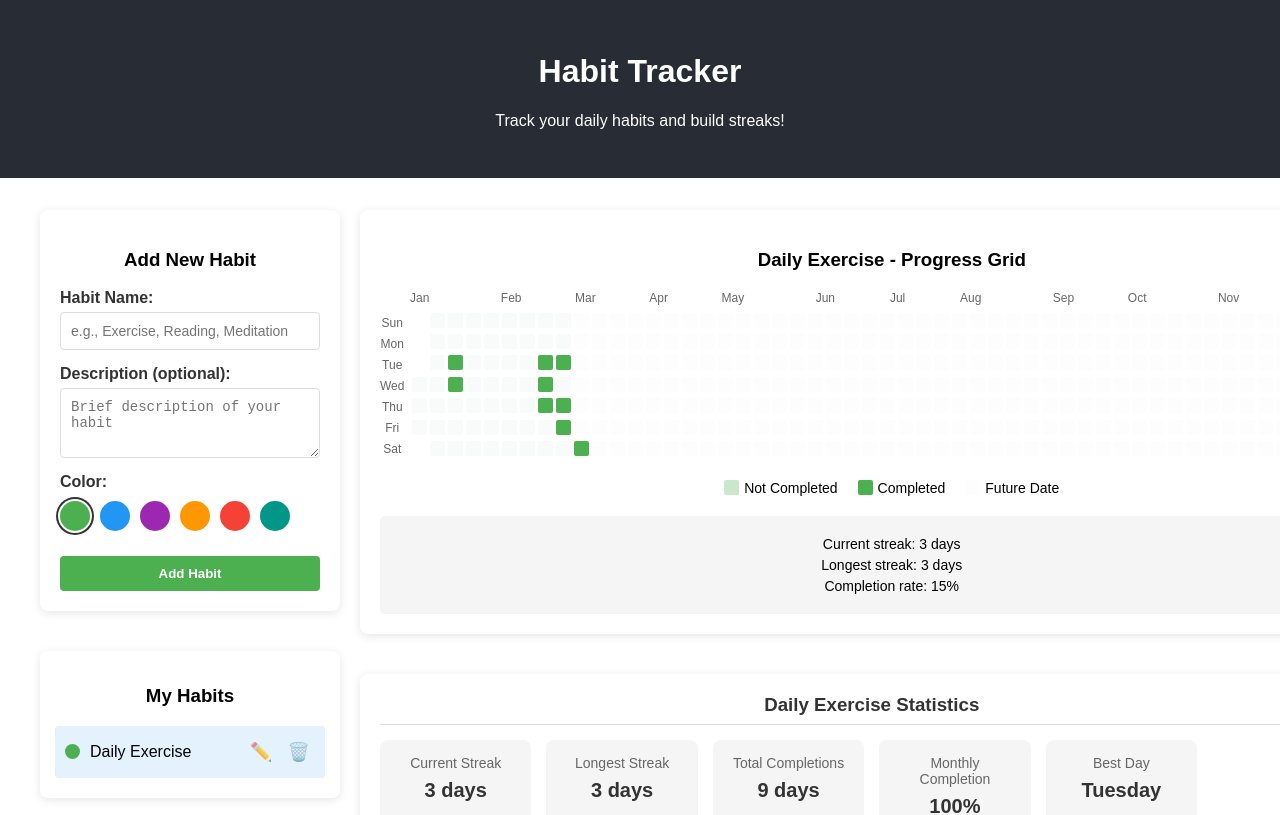
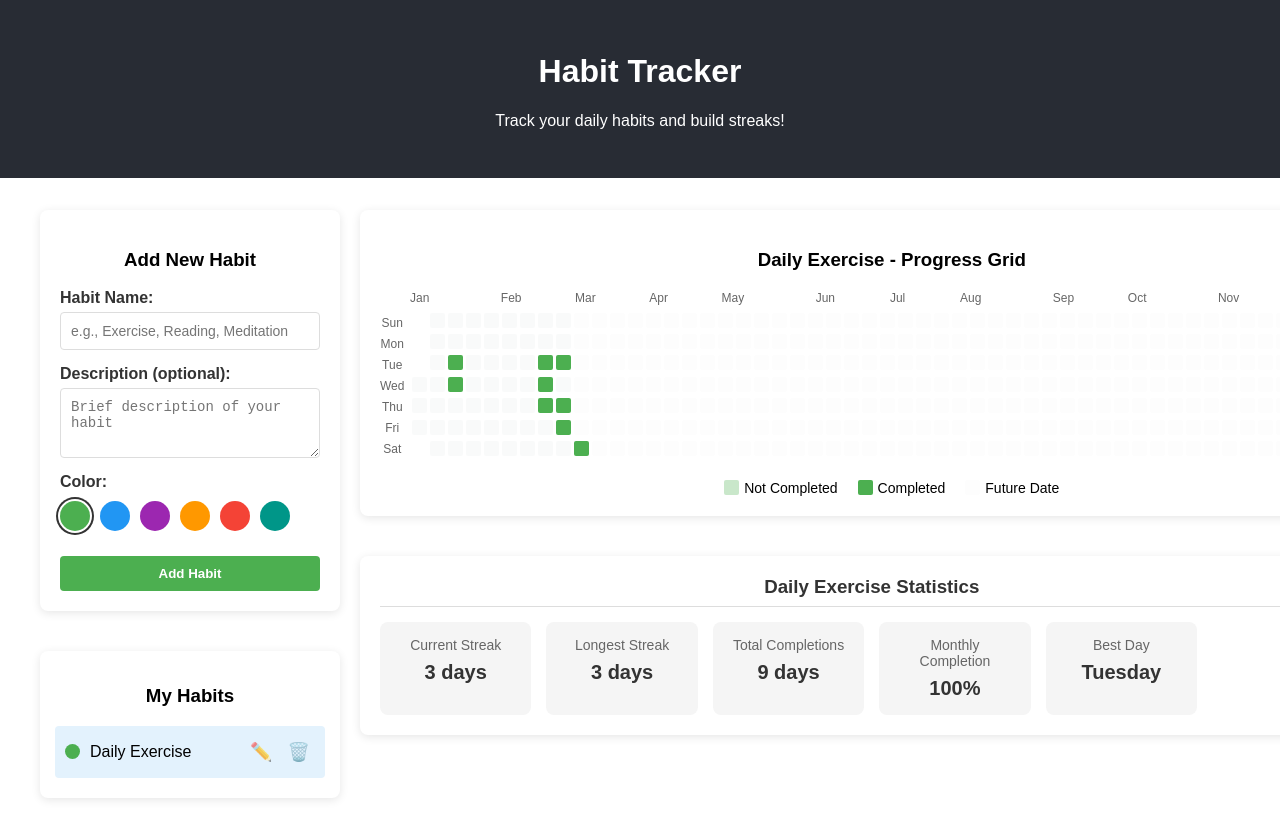
Before and after one commit to kensho-pilkey/habit-tracker, a React (Create React App) app: page / in a window 1280 px wide. Shown: the top 815 px of the page. Built offline with nearby package versions, Linux system fonts and the light colour scheme.

Commit message:
Remove unecessary data

```diff
--- a/src/components/HabitGrid.js
+++ b/src/components/HabitGrid.js
@@ -177,84 +177,8 @@ const HabitGrid = ({ habit, onToggleDay }) => {
           <span>Future Date</span>
         </div>
       </div>
-
-      <div className="stats">
-        <p>Current streak: {calculateCurrentStreak()} days</p>
-        <p>Longest streak: {calculateLongestStreak()} days</p>
-        <p>Completion rate: {calculateCompletionRate()}%</p>
-      </div>
     </div>
   );
-
-  // Helper functions for statistics
-  function calculateCurrentStreak() {
-    if (!habit || !habit.trackedDays) return 0;
-
-    let streak = 0;
-    const today = new Date();
-
-    for (let i = 0; i <= 365; i++) {
-      const date = new Date(today);
-      date.setDate(date.getDate() - i);
-      const dateKey = formatDateKey(date);
-
-      if (habit.trackedDays[dateKey]) {
-        streak++;
-      } else {
-        break;
-      }
-    }
-
-    return streak;
-  }
-
-  function calculateLongestStreak() {
-    if (!habit || !habit.trackedDays) return 0;
-
-    let longestStreak = 0;
-    let currentStreak = 0;
-
-    // Sort all tracked days
-    const trackedDays = Object.keys(habit.trackedDays).sort();
-
-    for (let i = 0; i < trackedDays.length; i++) {
-      if (i === 0) {
-        currentStreak = 1;
-      } else {
-        // Check if the previous day is consecutive
-        const prevDate = new Date(trackedDays[i-1]);
-        const currentDate = new Date(trackedDays[i]);
-        prevDate.setDate(prevDate.getDate() + 1);
-
-        if (prevDate.toDateString() === currentDate.toDateString()) {
-          currentStreak++;
-        } else {
-          currentStreak = 1;
-        }
-      }
-
-      if (currentStreak > longestStreak) {
-        longestStreak = currentStreak;
-      }
-    }
-
-    return longestStreak;
-  }
-
-  function calculateCompletionRate() {
-    if (!habit || !habit.trackedDays) return 0;
-
-    const today = new Date();
-    const startOfYear = new Date(today.getFullYear(), 0, 1);
-    const daysElapsed = Math.floor((today - startOfYear) / (24 * 60 * 60 * 1000)) + 1;
-
-    const completedDays = Object.keys(habit.trackedDays).filter(dateKey => {
-      const date = new Date(dateKey);
-      return date.getFullYear() === today.getFullYear() && date <= today;
-    }).length;
-
-    return Math.round((completedDays / daysElapsed) * 100);
-  }
 };
 
 export default HabitGrid;
```
